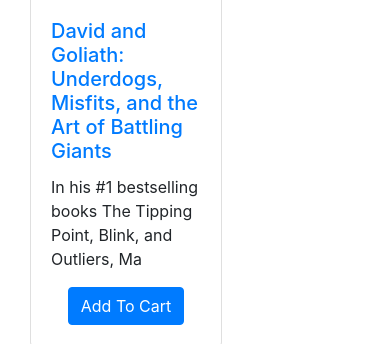
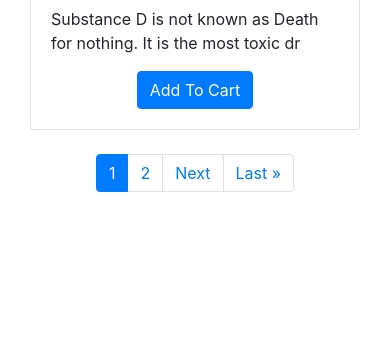
Before and after one commit to chuuhtetnaing/book_store, a Django app: a page that uses store/templates/store/books.html in a window 390 px wide. Shown: the part 6026-6370 px from the top of the page. After the commit the page ends 6218 px from the top, so only its background shows below. Run offline with Django 3.2, Linux system fonts and the light colour scheme; data comes from the database, SQL or seed files in the repository; both versions use the stored data as it was after the commit; parts of the project's set-up code (start-up, migrations or seed data) failed here and were passed over; some libraries are stand-ins or nearby versions.

Commit message:
fix mobile view for books

```diff
--- a/account/templates/account/base.html
+++ b/account/templates/account/base.html
@@ -23,7 +23,8 @@
     <title>USM Bookstore</title>
   </head>
   <body>
-    <nav class="navbar navbar-expand-lg navbar-dark bg-dark">
+
+    <nav class="navbar navbar-expand-lg navbar-dark bg-dark sticky-top">
       <a class="navbar-brand" href="{% url 'store:home' %}">USM Online Bookstore</a>
   <button class="navbar-toggler" type="button" data-toggle="collapse" data-target="#navbarSupportedContent" aria-controls="navbarSupportedContent" aria-expanded="false" aria-label="Toggle navigation">
     <span class="navbar-toggler-icon"></span>
@@ -116,6 +117,7 @@
       {% block content %}
       {% endblock %}
     </div>
+
 </body>
 <br/>
 
--- a/store/templates/store/books.html
+++ b/store/templates/store/books.html
@@ -28,9 +28,9 @@
     {% ifequal forloop.counter0|divisibleby:"4" True %}
     <div class="row">
     {% endifequal %}
-        <div class="col-sm ">
+        <div class="col-md mt-sm-4 mt-md-3">
             <!-- d-flex align-items-stretch -->
-            <div class="card" style="width: 12rem;">
+            <div class="card">
               <img class="card-img-top img-thumbnail" src="{{ book.image_url }}" alt="Card image cap">
               <div class="card-body">
                 <a href="{% url 'store:view_book' book.book_id %}"><h5 class="card-title">{{book.title}}</h5></a>
```
Also changed, not shown: db.sqlite3.
